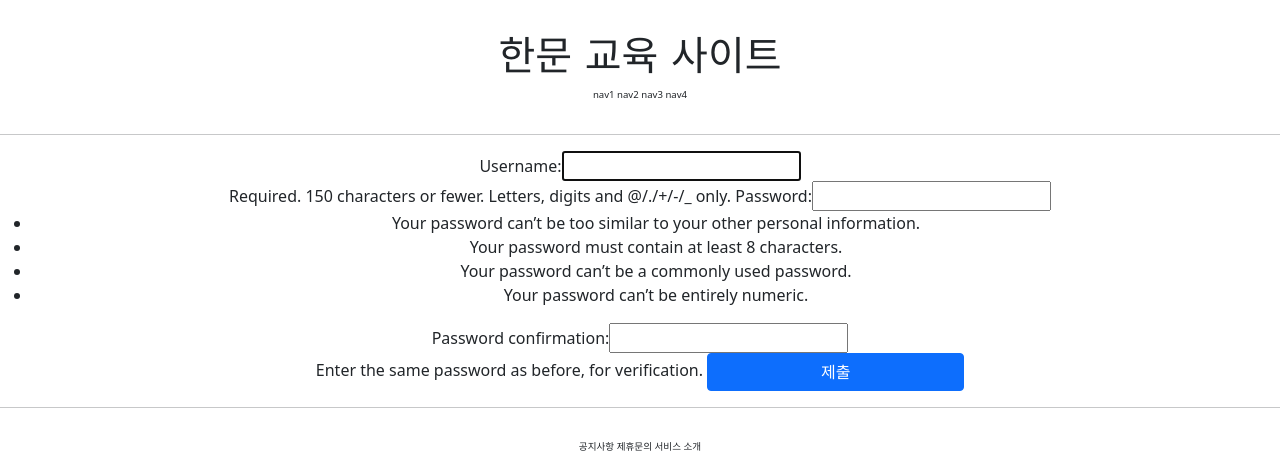
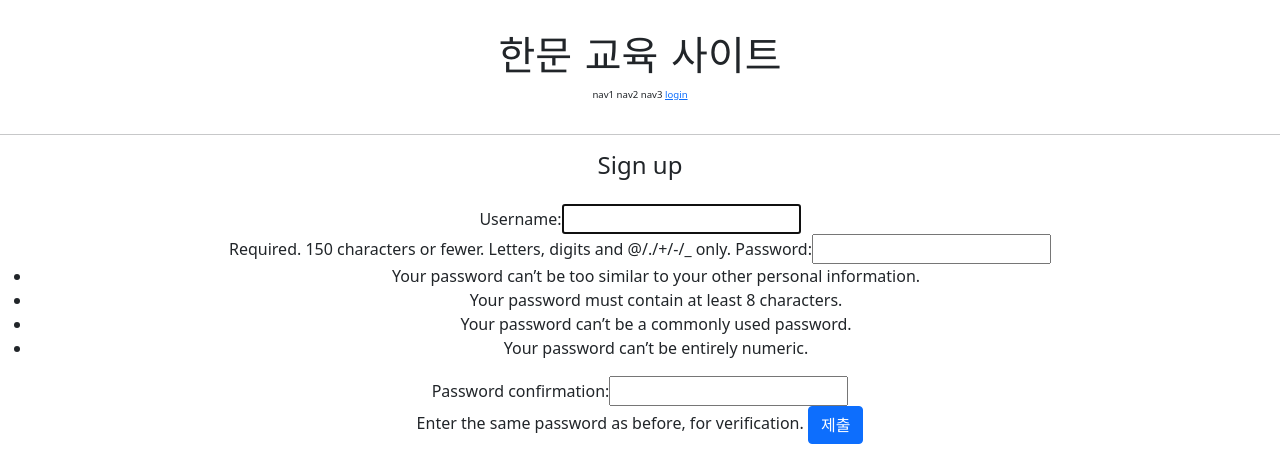
Before and after one commit to airhac/reportDjango, a Django app: page /reports/create/ in a window 1280 px wide. Shown: the top 452 px of the page. Run offline with Django 3.2, Linux system fonts and the light colour scheme; parts of the project's set-up code (start-up, migrations or seed data) failed here and were passed over; some web fonts are replaced.

Commit message:
8월 1일 재복습 1 1.  LoginView, LogoutView 만들기

```diff
--- a/reportDjango/settings.py
+++ b/reportDjango/settings.py
@@ -13,6 +13,8 @@ import os
 from pathlib import Path
 
 # Build paths inside the project like this: BASE_DIR / 'subdir'.
+from django.urls import reverse_lazy
+
 BASE_DIR = Path(__file__).resolve().parent.parent
 
 
@@ -51,7 +53,6 @@ INSTALLED_APPS = [
     'django.contrib.messages',
     'django.contrib.staticfiles',
     'reportapp',
-    'debug_toolbar',
 ]
 
 MIDDLEWARE = [
@@ -145,3 +146,6 @@ DEFAULT_AUTO_FIELD = 'django.db.models.BigAutoField'
 STATICFILES_DIRS = [
     BASE_DIR / "static",
 ]
+
+LOGIN_REDIRECT_URL = reverse_lazy('reportapp:hello_world')
+LOGOUT_REDIRECT_URL = reverse_lazy('reportapp:hello_world')
--- a/reportapp/templates/reportapp/create.html
+++ b/reportapp/templates/reportapp/create.html
@@ -2,10 +2,13 @@
 
 {% block content %}
     <div style="text-align: center">
-    <form action="{% url 'reportapp:create' %}" method="post">
-        {% csrf_token %}
-        {{ form }} {# 우리가 원하는 form을 그대로 가져와 준다 #}
-        <input type="'submit" class="btn btn-primary" value="제출">
+        <div class="mb-4">
+            <h4>Sign up</h4>
+        </div>
+        <form action="{% url 'reportapp:create' %}" method="post">
+            {% csrf_token %}
+            {{ form }} {# 우리가 원하는 form을 그대로 가져와 준다 #}
+            <input type="submit" class="btn btn-primary" value="제출">
         </form>
     </div>
 {% endblock %}
--- a/reportapp/urls.py
+++ b/reportapp/urls.py
@@ -1,3 +1,4 @@
+from django.contrib.auth.views import LoginView, LogoutView
 from django.urls import path
 
 from reportapp.views import hello_world, AccountCreateView
@@ -6,5 +7,7 @@ app_name = 'reportapp'
 
 urlpatterns = [
     path('hello_world/', hello_world, name='hello_world'),
+    path('login/', LoginView.as_view(template_name = 'reportapp/login.html'), name = 'login'),
+    path('logout/', LogoutView.as_view(), name='logout'),
     path('create/', AccountCreateView.as_view(), name='create')#회원 가입을 할 경로를 지정해 주어야한다.
 ]
--- a/templates/header.html
+++ b/templates/header.html
@@ -6,6 +6,17 @@
         <span>nav1</span>
         <span>nav2</span>
         <span>nav3</span>
-        <span>nav4</span>
+        {% if not user.is_authenticated %}
+            <a href="{% url 'reportapp:login' %}?next={{ request.path }}">
+            {#로그인을 하고나서 원래있던 자리로 돌아 가도록 합니다.#}
+                {# 로그인이나 로그아웃을 완성하고 나서 다시갈 경로를 얻어주도록한다.#}
+                {# request.path는 요청자가 이전에 있던 페이지를 알려준다(넘겨준다.) #}
+                 <span>login</span>
+            </a>
+        {% else %}
+            <a href="{% url 'reportapp:logout' %}?next={{ request.path }}">
+                <span>logout</span>
+            </a>
+        {% endif %}
     </div>
 </div>
```
